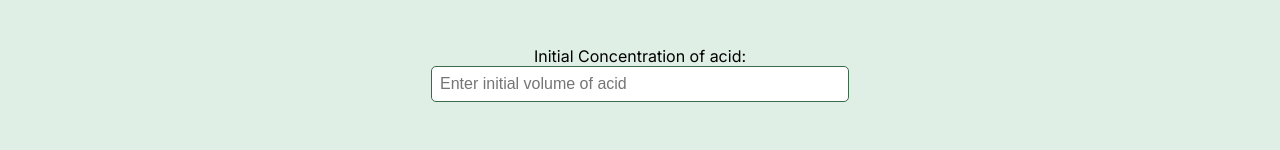
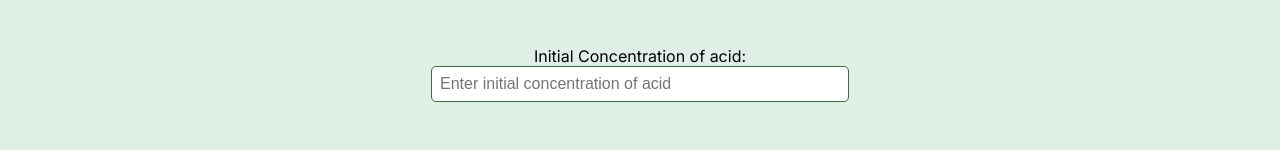
Before and after one commit to ChetanGorantla/PureChemProduction, a React (Create React App) app: page /titrations in a window 1280 px wide. Shown: the part 320-470 px from the top of the page. Built offline with nearby package versions, Linux system fonts and the light colour scheme.

Commit message:
fixing titrations

```diff
--- a/src/pages/Titrations.js
+++ b/src/pages/Titrations.js
@@ -21,7 +21,7 @@ const Titrations = () => {
     given:'',
     initial:'',
     final:'',
-    sigfig:'2',
+    sigfig:'6',
   });
   const [responsePHData, setResponsePHData] = useState(null);
   const [responseMolarityData, setResponseMolarityData] = useState(null);
@@ -205,7 +205,7 @@ const Titrations = () => {
         <div className="form-group">
           <label>
             Initial Concentration of {dropdown}:
-            <input type="number" name="given" value={formDataMolarity.given} min="0" onChange={handleMolarityChange} placeholder={`Enter initial volume of ${dropdown}`} />
+            <input type="number" name="given" value={formDataMolarity.given} min="0" onChange={handleMolarityChange} placeholder={`Enter initial concentration of ${dropdown}`} />
           </label>
         </div>
         <div className="form-group">
```
